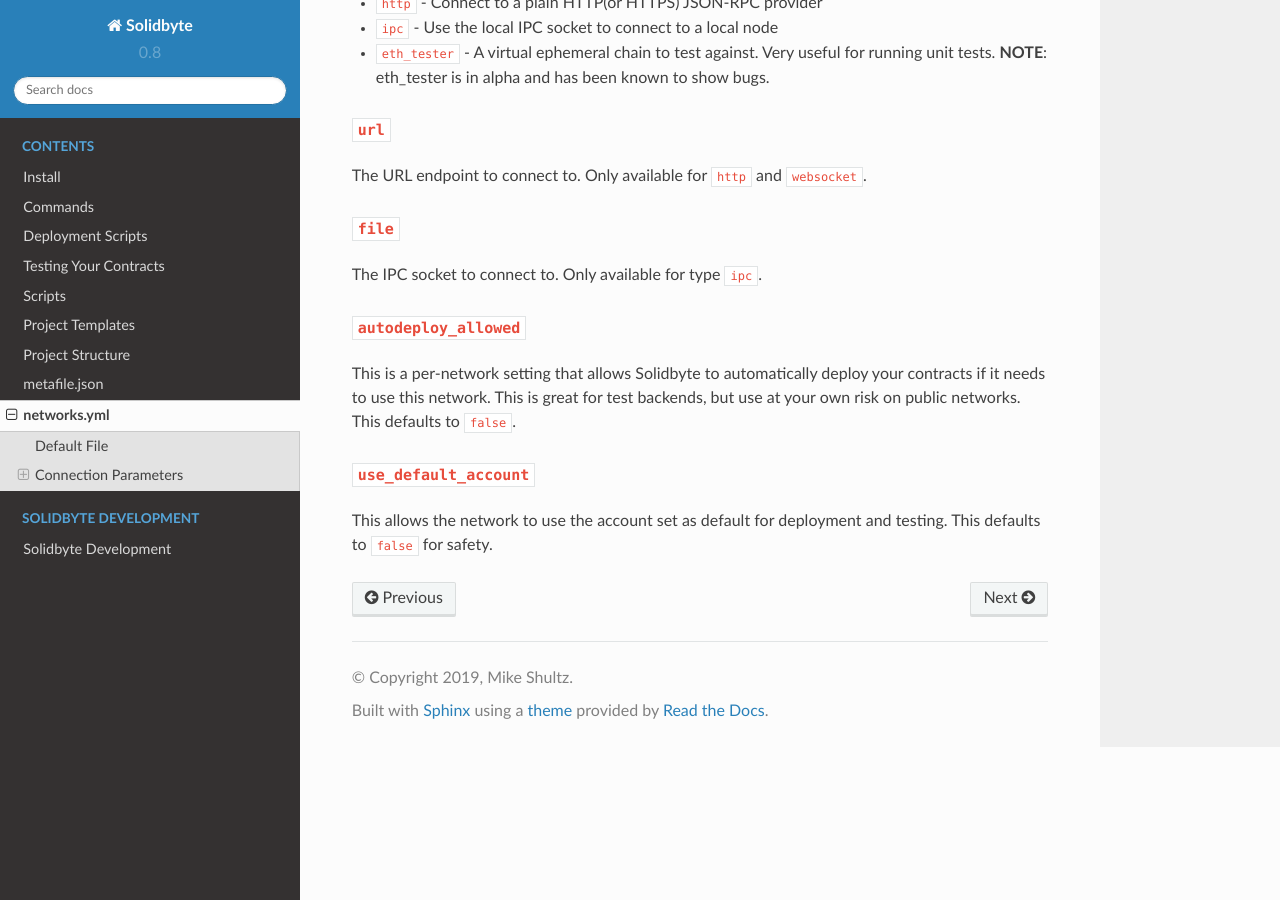
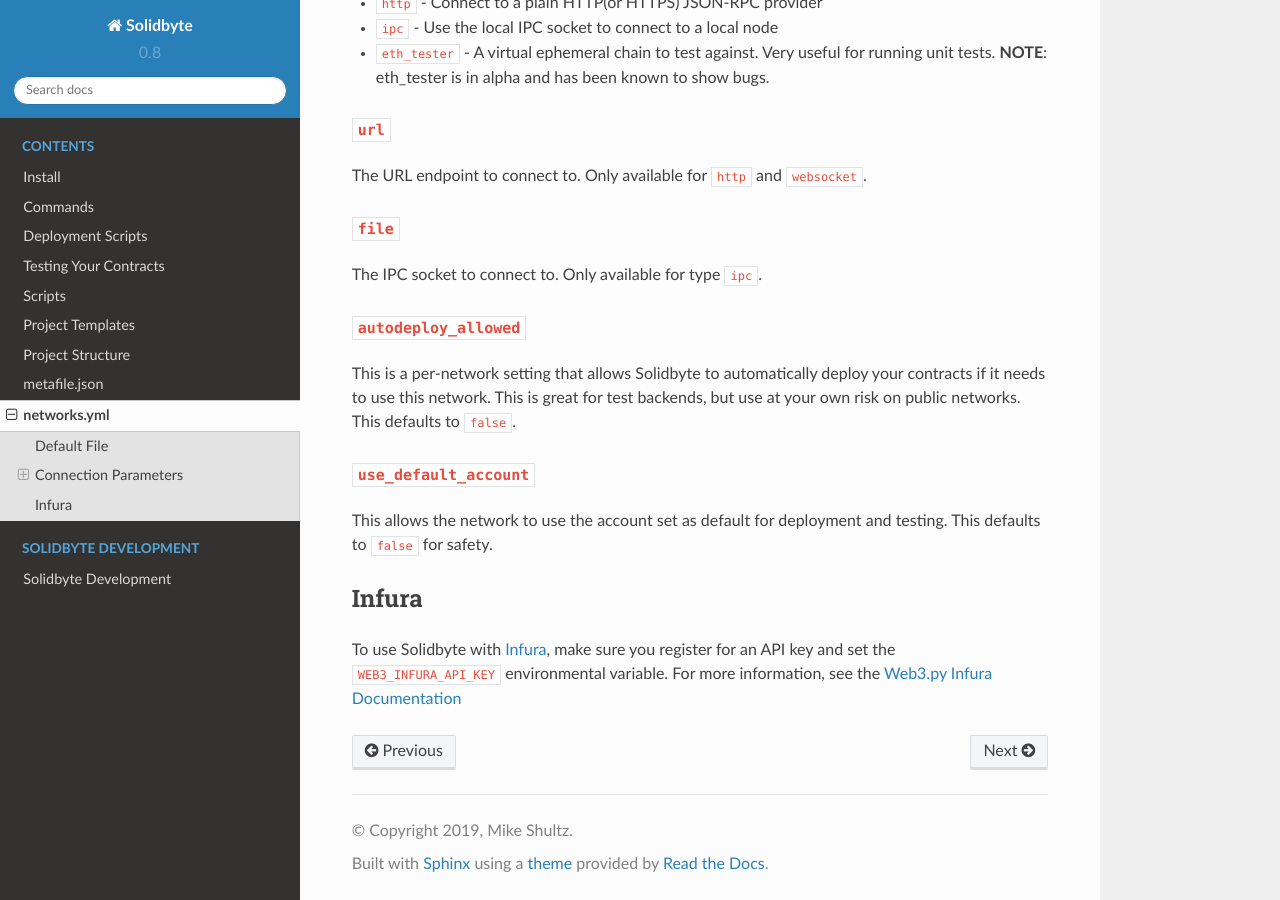
Before and after one commit to mikeshultz/solidbyte, a Sphinx documentation site: the page built from docs/networks.rst, in a window 1280 px wide and 900 px high, scrolled down 771 px. Built offline with Sphinx 7.4.7 and the Read the Docs theme 2.0.0, drawn with Linux system fonts in a browser that asks for light colours.

Commit message:
Added linting to the roadmap and a section on using sb with Infura

```diff
--- a/docs/devel/roadmap.rst
+++ b/docs/devel/roadmap.rst
@@ -25,12 +25,14 @@
 ***
 
 - ☐ EthPM 2.0 Support
+- ☐ Vyper Linting
 
 ***
 1.2
 ***
 
 - ☐ Coverage integration
+- ☐ Solidity Linting
 
 ***
 1.3
--- a/docs/networks.rst
+++ b/docs/networks.rst
@@ -65,3 +65,13 @@
 
 This allows the network to use the account set as default for deployment and testing. This defaults
 to :code:`false` for safety.
+
+******
+Infura
+******
+
+To use Solidbyte with `Infura <https://infura.io>`_, make sure you register for
+an API key and set the :code:`WEB3_INFURA_API_KEY` environmental variable. For
+more information, see the `Web3.py Infura Documentation`_
+
+.. _`Web3.py Infura Documentation`: https://web3py.readthedocs.io/en/stable/providers.html#infura-mainnet
```
